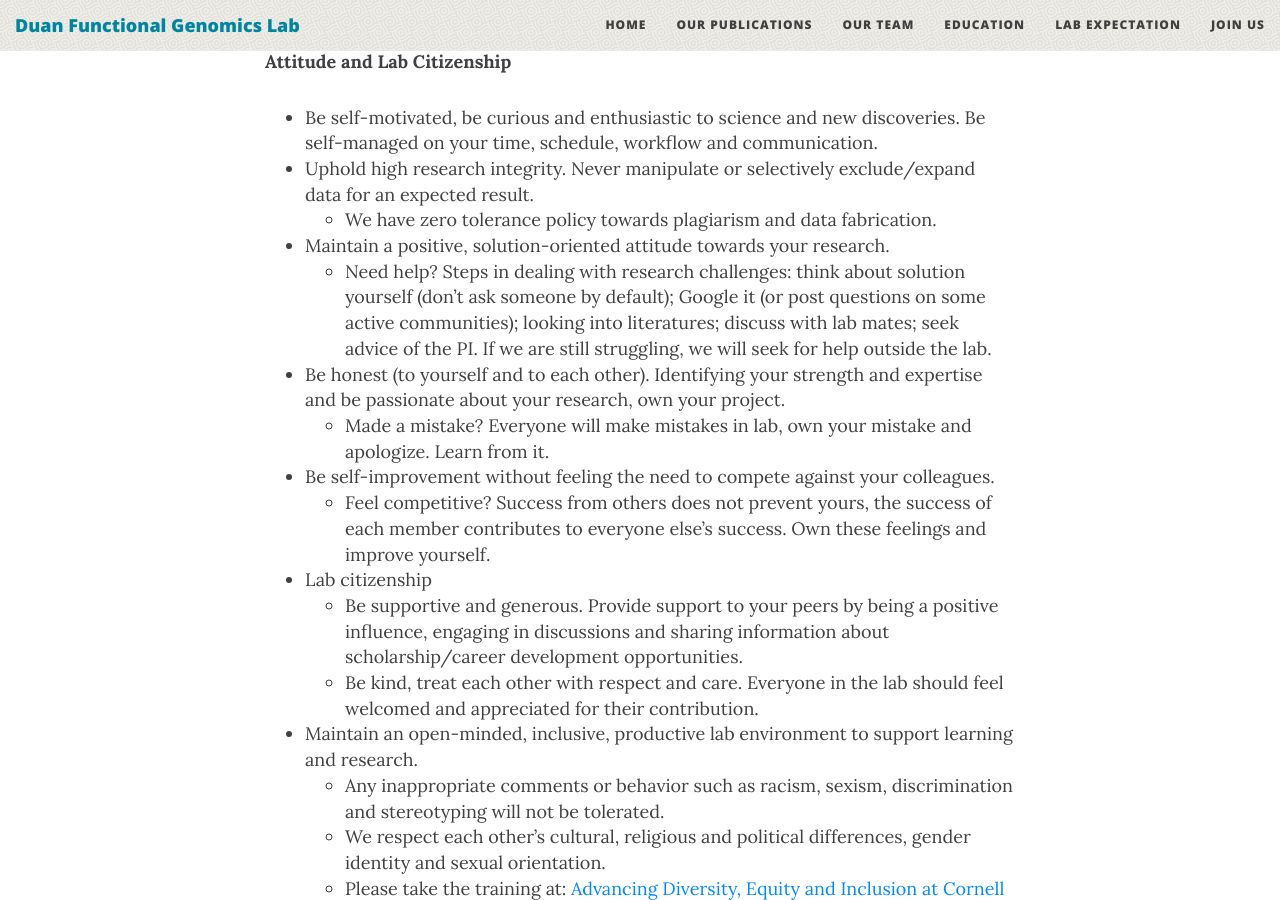
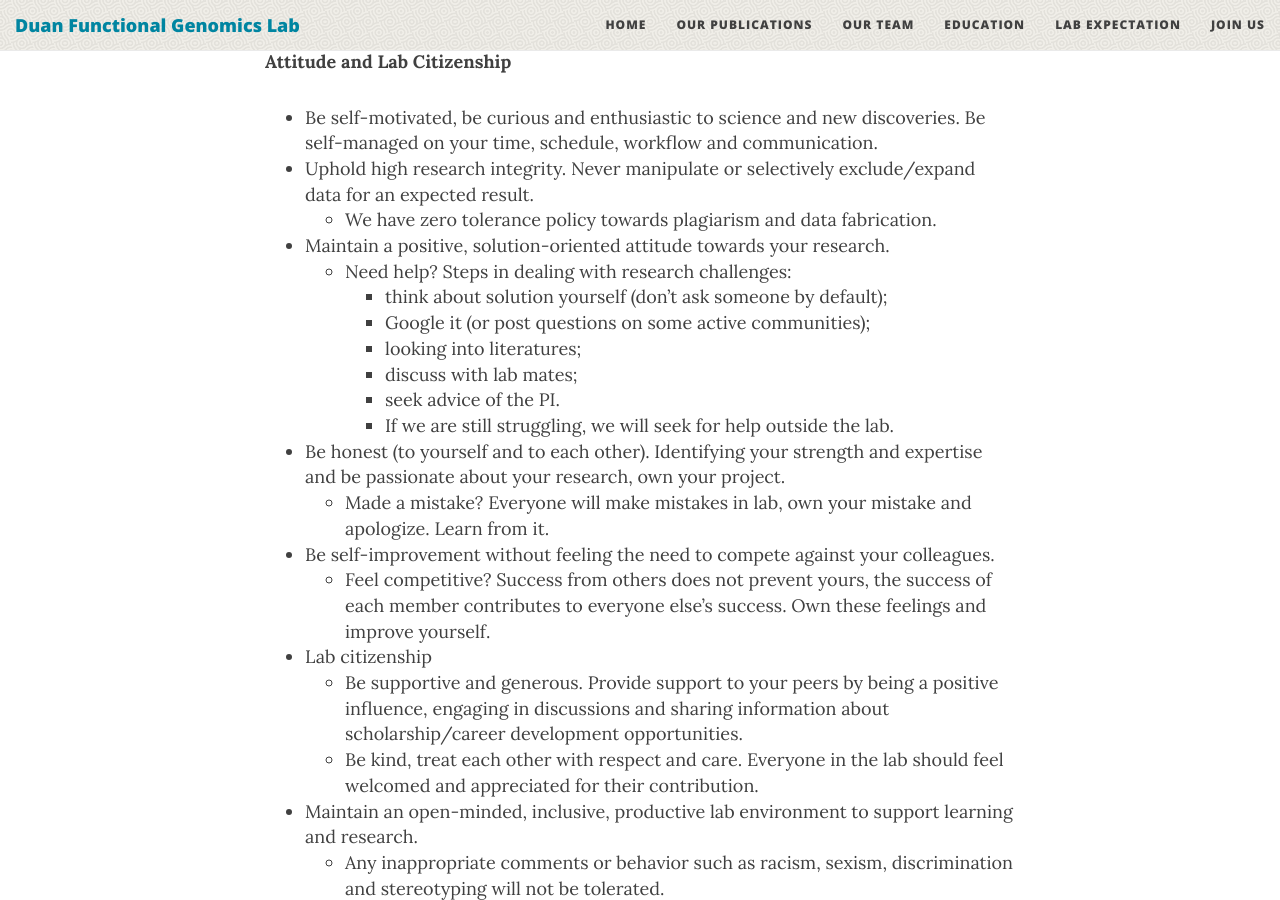
Before and after one commit to EllieDuan/EllieDuan.github.io, a Jekyll site: the page built from lab_expectation.md, in a window 1280 px wide and 900 px high, scrolled down 1047 px. Built offline with Jekyll 4.4.1, drawn with Linux system fonts in a browser that asks for light colours; nearby versions of some CDN libraries; some of the changed text lies outside the part shown.

Commit message:
update lab_exp format

```diff
--- a/lab_expectation.md
+++ b/lab_expectation.md
@@ -32,7 +32,13 @@ Members of the Duan lab share an interest in animal genomics, epigenomics and bi
 * Uphold high research integrity. Never manipulate or selectively exclude/expand data for an expected result.
 	* We have zero tolerance policy towards plagiarism and data fabrication.
 * Maintain a positive, solution-oriented attitude towards your research.
-	* Need help? Steps in dealing with research challenges: think about solution yourself (don't ask someone by default); Google it (or post questions on some active communities); looking into literatures; discuss with lab mates; seek advice of the PI. If we are still struggling, we will seek for help outside the lab.
+	* Need help? Steps in dealing with research challenges:
+		* think about solution yourself (don't ask someone by default);
+		* Google it (or post questions on some active communities);
+		* looking into literatures;
+		* discuss with lab mates;
+		* seek advice of the PI.
+		* If we are still struggling, we will seek for help outside the lab.
 * Be honest (to yourself and to each other). Identifying your strength and expertise and be passionate about your research, own your project.
 	* Made a mistake? Everyone will make mistakes in lab, own your mistake and apologize. Learn from it.
 * Be self-improvement without feeling the need to compete against your colleagues.
```
Also changed, not shown: other parts of lab_expectation.md (+1 -3 lines).
